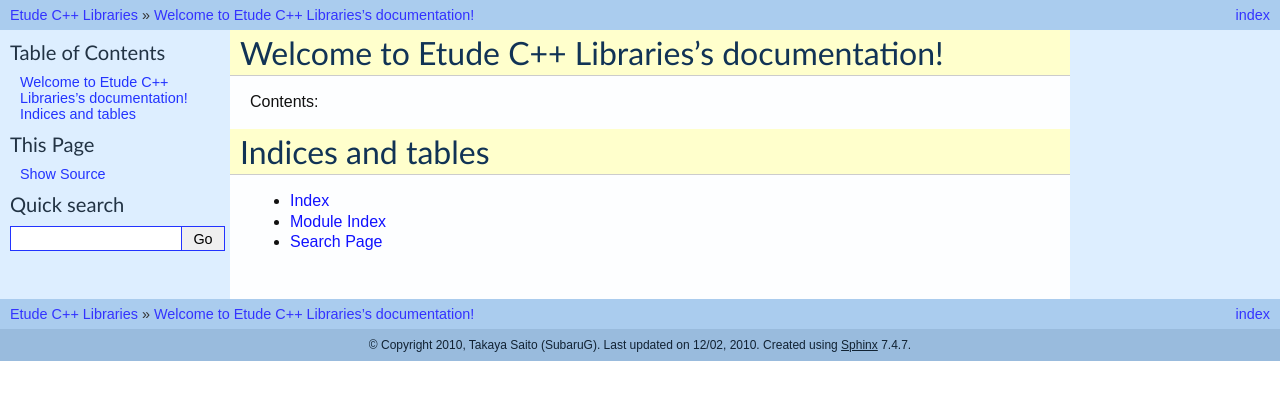
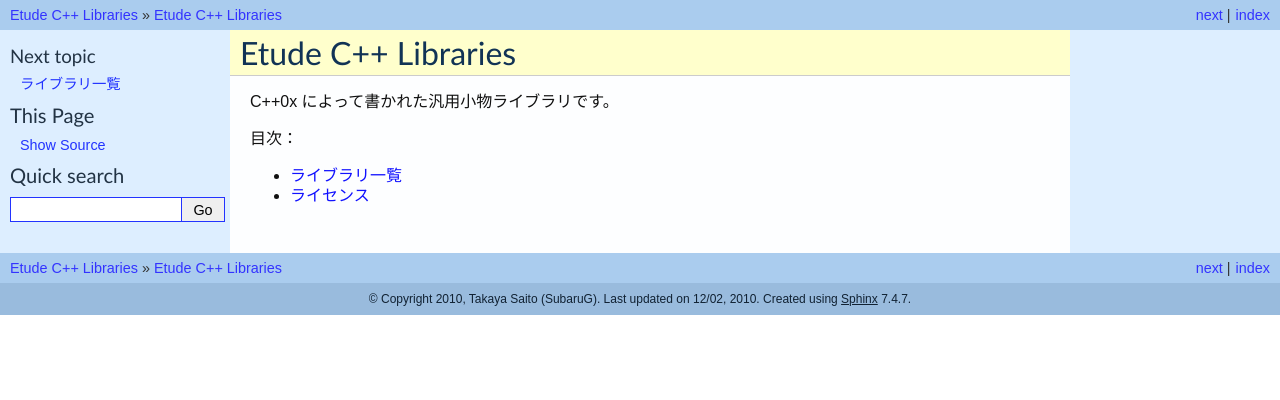
Before and after one commit to gintenlabo/etude, a Sphinx documentation site: the page built from docs/index.rst, in a window 1280 px wide. Shown: the top 400 px of the page. Built offline with Sphinx 7.4.7, drawn with Linux system fonts in a browser that asks for light colours.

Commit message:
index.rst を変更

```diff
--- a/docs/index.rst
+++ b/docs/index.rst
@@ -1,19 +1,13 @@
-.. Etude C++ Libraries documentation master file, created by
-   sphinx-quickstart on Thu Dec  2 20:16:48 2010.
-   You can adapt this file completely to your liking, but it should at least
-   contain the root `toctree` directive.
+=====================
+ Etude C++ Libraries
+=====================
 
-Welcome to Etude C++ Libraries's documentation!
-===============================================
+C++0x によって書かれた汎用小物ライブラリです。
 
-Contents:
+目次：
 
 .. toctree::
    :maxdepth: 2
 
-Indices and tables
-==================
-
-* :ref:`genindex`
-* :ref:`modindex`
-* :ref:`search`
+   libraries
+   license
--- /dev/null
+++ b/docs/libraries.rst
@@ -0,0 +1,5 @@
+
+ライブラリ一覧
+===============
+
+under construction...
```
